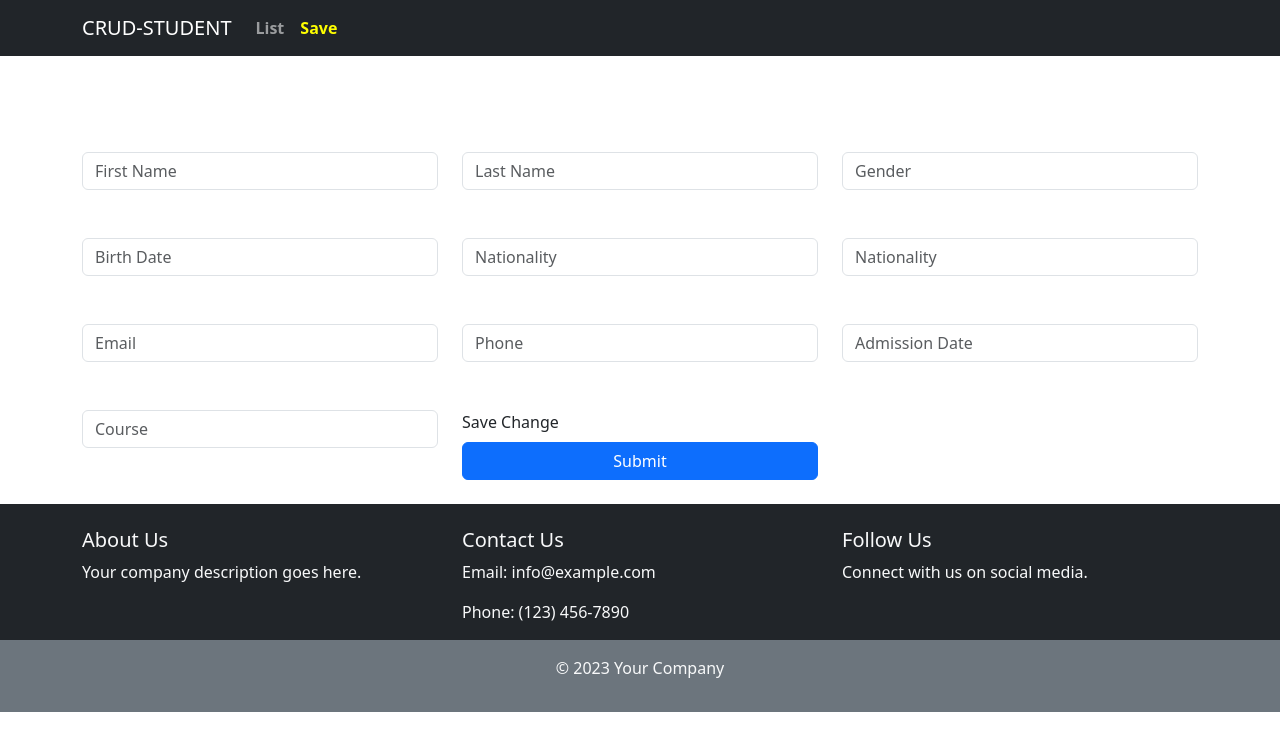
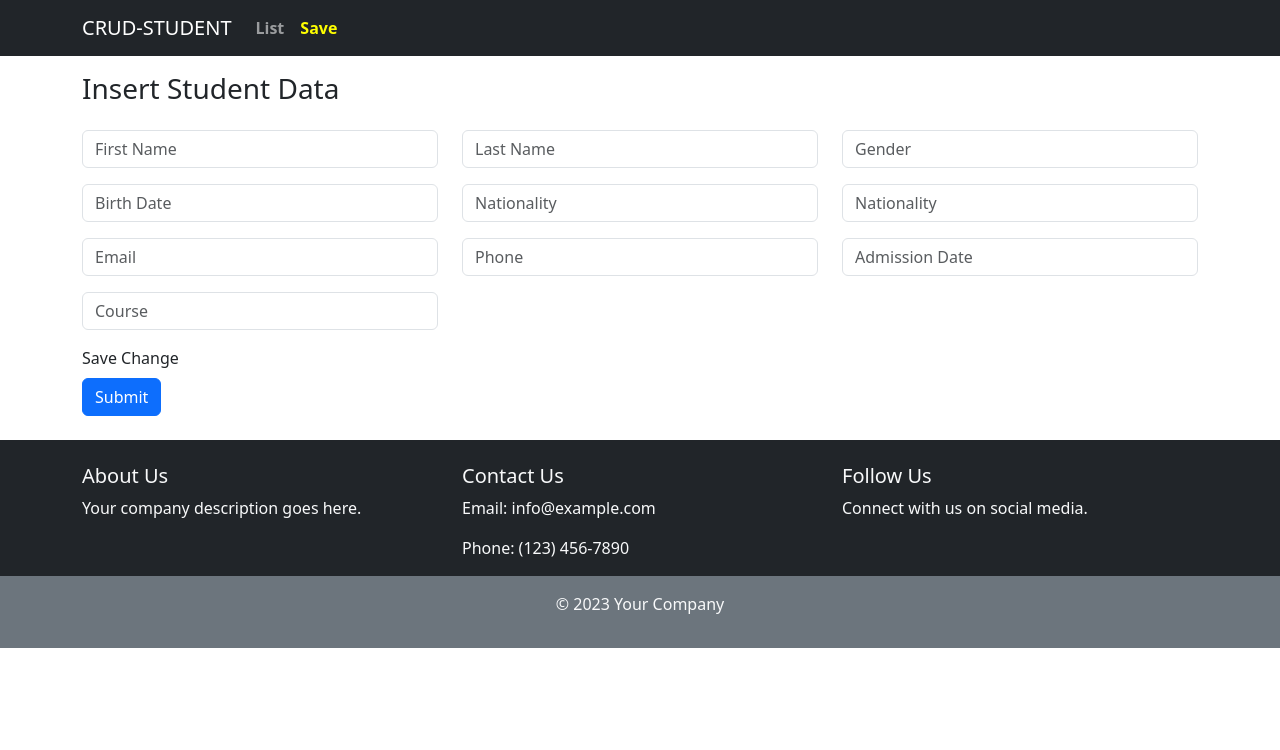
Before and after one commit to mdmehedi1903/Full-Stack-CRUD-React-Project, a React (Vite) app in the folder Client/: page /save in a window 1280 px wide. Shown: the top 750 px of the page. Built offline with nearby package versions, Linux system fonts and the light colour scheme.

Commit message:
Final Update

```diff
--- a/Client/src/components/Alerts/DeleteAlert.js
+++ b/Client/src/components/Alerts/DeleteAlert.js
@@ -1,6 +1,7 @@
 import Swal from 'sweetalert2';
 import {toast} from 'react-hot-toast'
 import { DeleteRequest } from '../../apiRequest/apiRequest';
+import { effectChange } from './setChange';
 
 export function DeleteAlert(id){
     Swal.fire({
@@ -22,6 +23,8 @@ export function DeleteAlert(id){
                 text: "Your file has been deleted.",
                 icon: "success"
               });
+              effectChange();
+
             }else{
               Swal.fire({
                 title: "Failed!",
--- /dev/null
+++ b/Client/src/components/Alerts/setChange.js
@@ -0,0 +1,3 @@
+export function effectChange(){
+    return true;
+}
--- a/Client/src/components/StudentForm.jsx
+++ b/Client/src/components/StudentForm.jsx
@@ -104,9 +104,10 @@ const StudentForm = () => {
   };
 
   return (
-    <div className='container mt-5'>
+    <div className='container mt-3'>
       <div className='row'>
-        <div className='col-md-4 mt-5'>
+        <h3>Insert Student Data</h3>
+        <div className='col-md-4 mt-3'>
           <input
             value={formValue.firstName}
             onChange={(e) => inputOnChange('firstName', e.target.value)}
@@ -116,7 +117,7 @@ const StudentForm = () => {
           />
         </div>
 
-        <div className='col-md-4 mt-5'>
+        <div className='col-md-4 mt-3'>
           <input
             value={formValue.lastName}
             onChange={(e) => inputOnChange('lastName', e.target.value)}
@@ -126,7 +127,7 @@ const StudentForm = () => {
           />
         </div>
 
-        <div className='col-md-4 mt-5'>
+        <div className='col-md-4 mt-3'>
           <input
             value={formValue.gender}
             onChange={(e) => inputOnChange('gender', e.target.value)}
@@ -136,7 +137,7 @@ const StudentForm = () => {
           />
         </div>
 
-        <div className='col-md-4 mt-5'>
+        <div className='col-md-4 mt-3'>
           <input
             value={formValue.dateOfBirth}
             onChange={(e) => inputOnChange('dateOfBirth', e.target.value)}
@@ -146,7 +147,7 @@ const StudentForm = () => {
           />
         </div>
 
-        <div className='col-md-4 mt-5'>
+        <div className='col-md-4 mt-3'>
           <input
             value={formValue.nationality}
             onChange={(e) => inputOnChange('nationality', e.target.value)}
@@ -156,7 +157,7 @@ const StudentForm = () => {
           />
         </div>
 
-        <div className='col-md-4 mt-5'>
+        <div className='col-md-4 mt-3'>
           <input
             value={formValue.address}
             onChange={(e) => inputOnChange('address', e.target.value)}
@@ -166,7 +167,7 @@ const StudentForm = () => {
           />
         </div>
 
-        <div className='col-md-4 mt-5'>
+        <div className='col-md-4 mt-3'>
           <input
             value={formValue.email}
             onChange={(e) => inputOnChange('email', e.target.value)}
@@ -176,7 +177,7 @@ const StudentForm = () => {
           />
         </div>
 
-        <div className='col-md-4 mt-5'>
+        <div className='col-md-4 mt-3'>
           <input
             value={formValue.phone}
             onChange={(e) => inputOnChange('phone', e.target.value)}
@@ -186,7 +187,7 @@ const StudentForm = () => {
           />
         </div>
 
-        <div className='col-md-4 mt-5'>
+        <div className='col-md-4 mt-3'>
           <input
             value={formValue.admissionDate}
             onChange={(e) => inputOnChange('admissionDate', e.target.value)}
@@ -196,7 +197,7 @@ const StudentForm = () => {
           />
         </div>
 
-        <div className='col-md-4 mt-5'>
+        <div className='col-md-4 mt-3'>
           <input
             value={formValue.courses}
             onChange={(e) => inputOnChange('courses', e.target.value)}
@@ -207,9 +208,9 @@ const StudentForm = () => {
         </div>
 
 
-        <div className='col-md-4 mt-5'>
+        <div className='col-md-12 mt-3'>
           <label className='form-label'>Save Change</label><br/>
-          <button onClick={SaveForm} className='btn btn-primary w-100'>Submit</button>
+          <button onClick={SaveForm} className='btn btn-primary'>Submit</button>
           <br/>
           <br/>
         </div>
--- a/Client/src/components/StudentList.jsx
+++ b/Client/src/components/StudentList.jsx
@@ -4,10 +4,13 @@ import { DeleteRequest, ListStudent } from '../apiRequest/apiRequest';
 import Loader from './Loader';
 import {Toaster, toast} from 'react-hot-toast'
 import { DeleteAlert } from './Alerts/DeleteAlert';
-import { Link } from 'react-router-dom';
+import { Link, useNavigate } from 'react-router-dom';
+import { effectChange } from './Alerts/setChange';
 const StudentList = () => {
+    const navigate = useNavigate()
     const [data, setData] = useState([]);
     const [change, setChange] = useState();
+
 
     useEffect(()=>{
         (async ()=>{
@@ -15,13 +18,6 @@ const StudentList = () => {
             setData(res);
         })()
     },[change])
-
-        // const alertDelete = async(id) => {
-
-        //     DeleteAlert(id)
-        // }
-
-
 
     const onDelete = async(id) => {
         let res = await DeleteRequest(id);
@@ -31,16 +27,19 @@ const StudentList = () => {
         }else{
             toast.error("Delete Failed!")
         }
+        // DeleteAlert(id)
     }
 
     if(data.length===0){
-        return(
-            <Loader/>
-        );
+        // return(
+        //     <Loader/>
+        // );
+        navigate('/save')
     }
     else{
         return (
             <Container><br/>
+            <h3>Total Student: {data.length} </h3><br/>
                 <Table striped bordered hover responsive>
                     <thead className='table-head'>
                     <tr>
```
